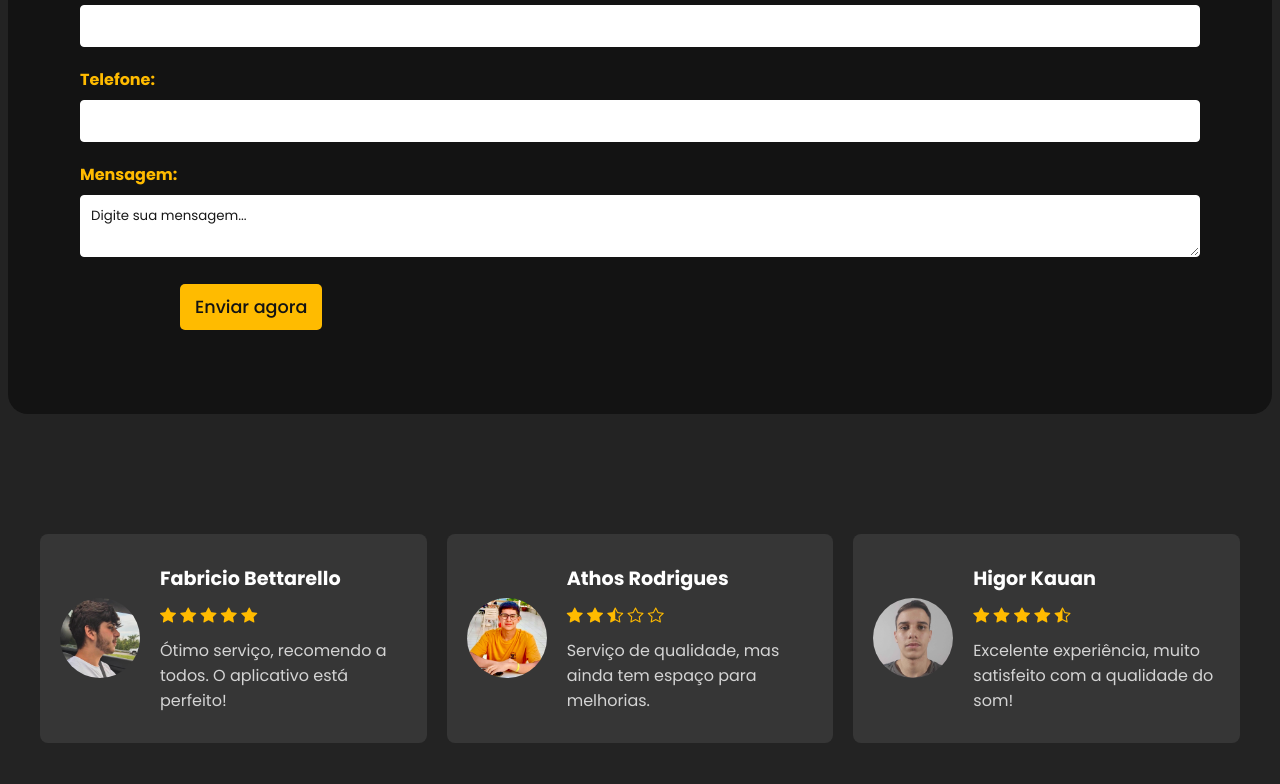
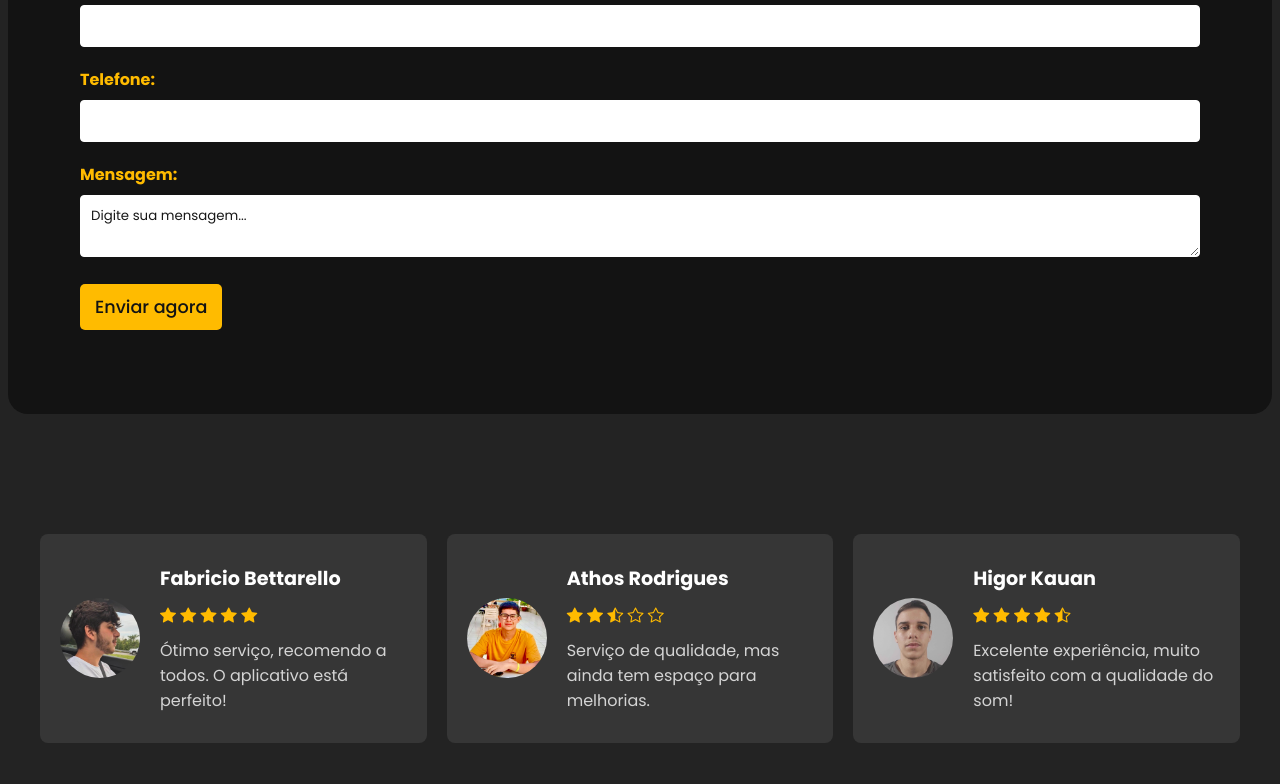
Before and after one commit to FabricioBettarello/Melodia-App, a plain HTML site: page index.html in a window 1280 px wide. Shown: the part 2568-3352 px from the top of the page. Drawn offline with nearby package versions, Linux system fonts and the light colour scheme.

Commit message:
Update style.css

```diff
--- a/assets/css/style.css
+++ b/assets/css/style.css
@@ -638,7 +638,6 @@ footer {
     font-size: 1.1rem;
     transition: all 0.3s;
     cursor: pointer;
-    translate: 100px;
 }
 
 #contact button:hover {
```
